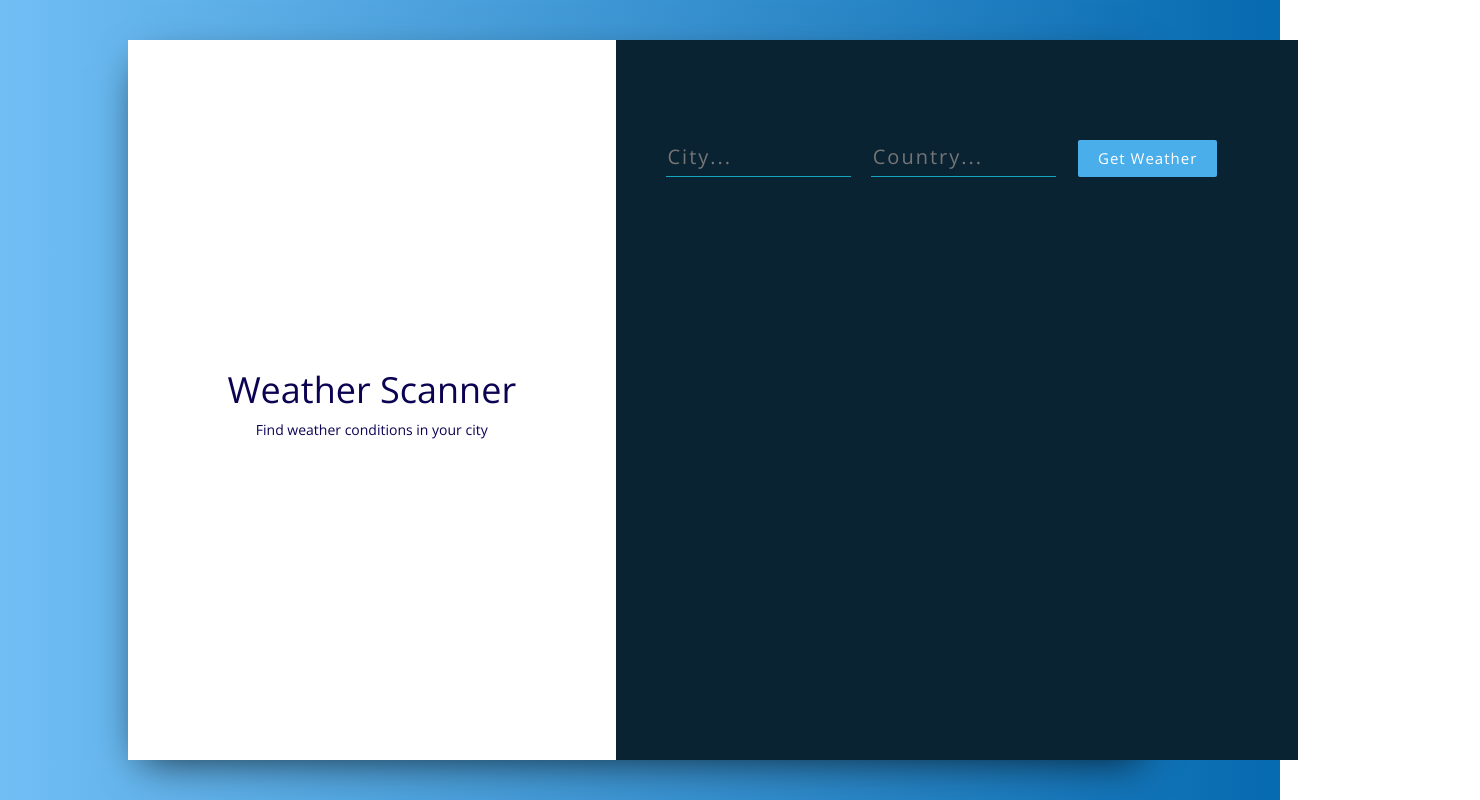
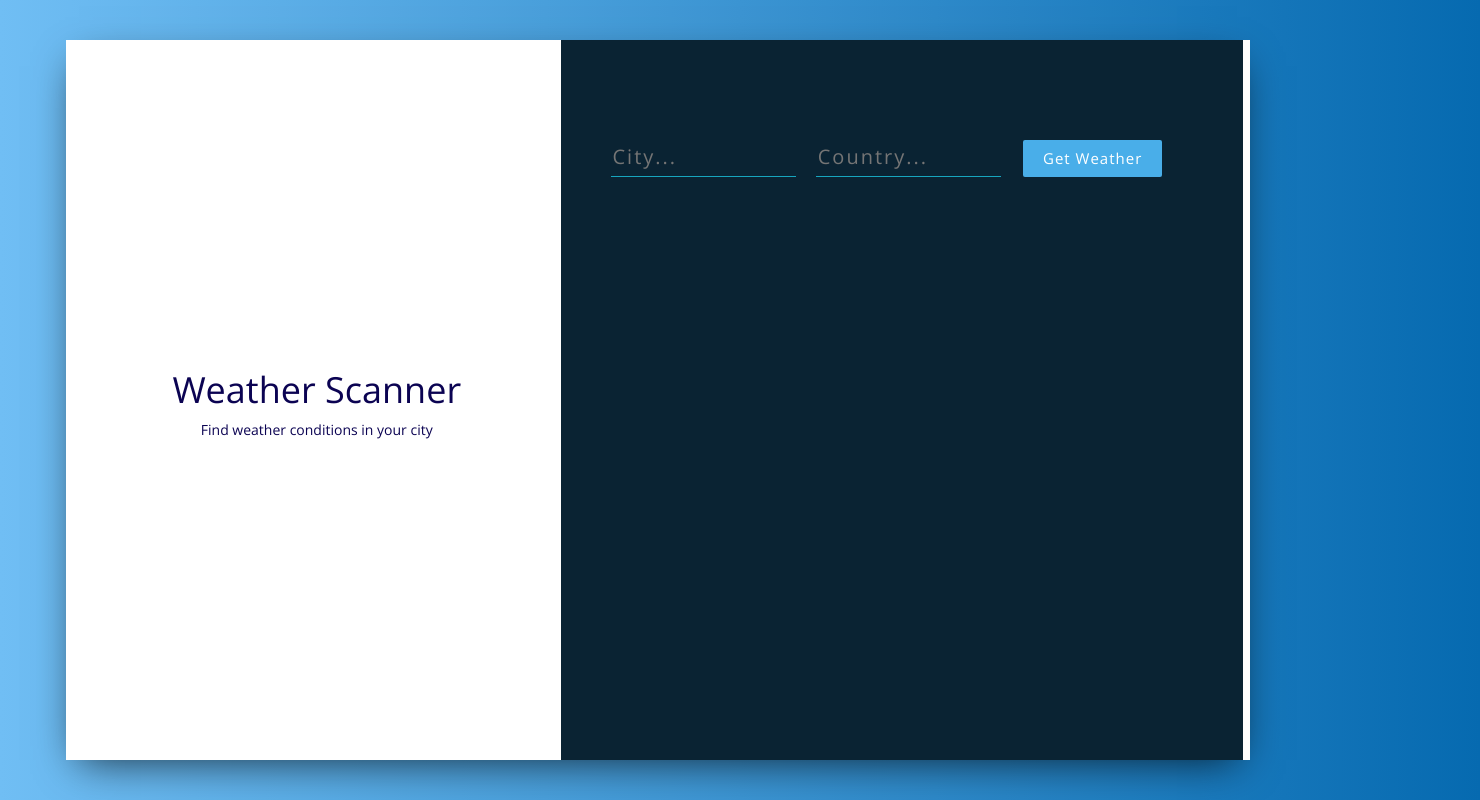
Before and after one commit to kpobrien4/Weather-App, a React (Create React App) app: page / in a window 1280 px wide. Shown: the whole page, 1480 px wide, since content can reach past the window. Built offline with nearby package versions, Linux system fonts and the light colour scheme.

Commit message:
formatting

```diff
--- a/src/App.css
+++ b/src/App.css
@@ -12,6 +12,7 @@ body {
   display: flex;
   justify-content: center;
   align-items: center;
+  margin-right: -200px
 }
 
 .main {
@@ -20,6 +21,7 @@ body {
   box-shadow: 0px 13px 40px -13px rgba(0,0,0,0.75);
   width: 80%;
   margin: 0 auto;
+  margin-right: 230px;
 }
 
 .title-container {
```
